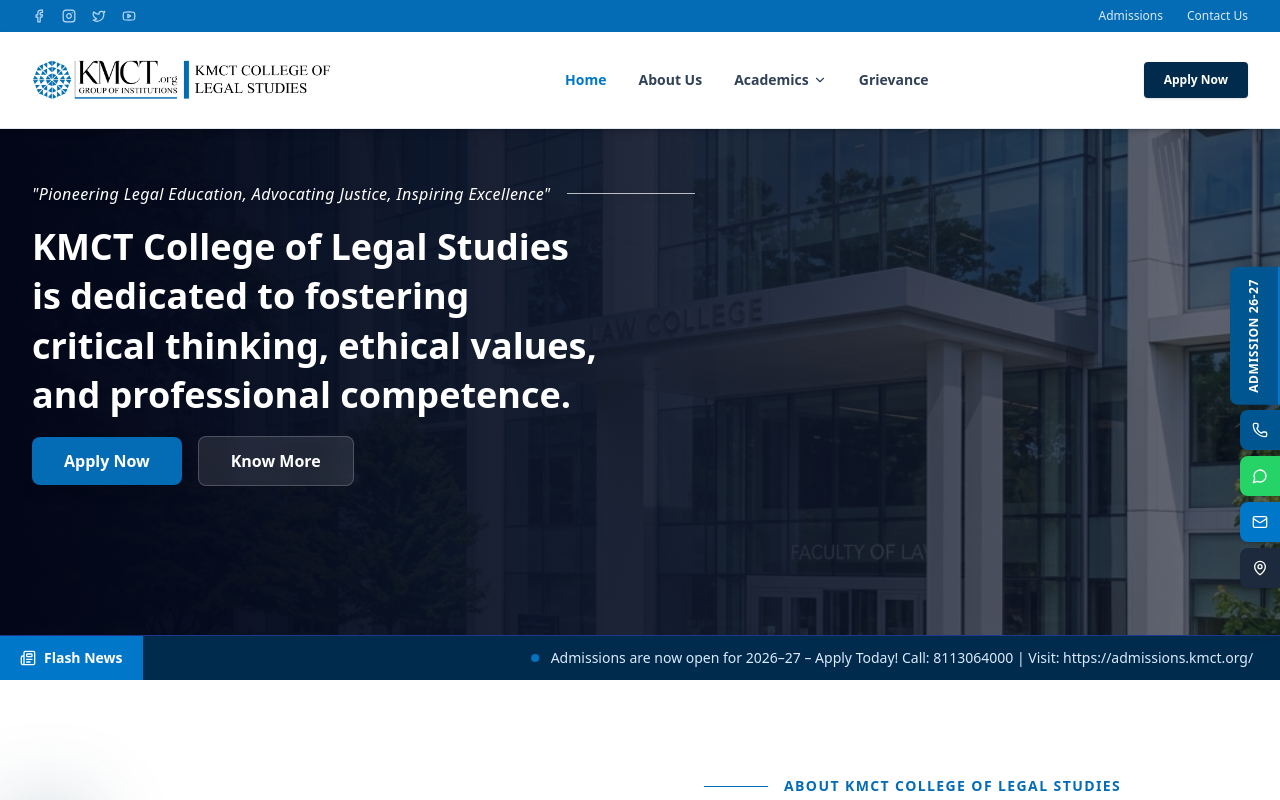
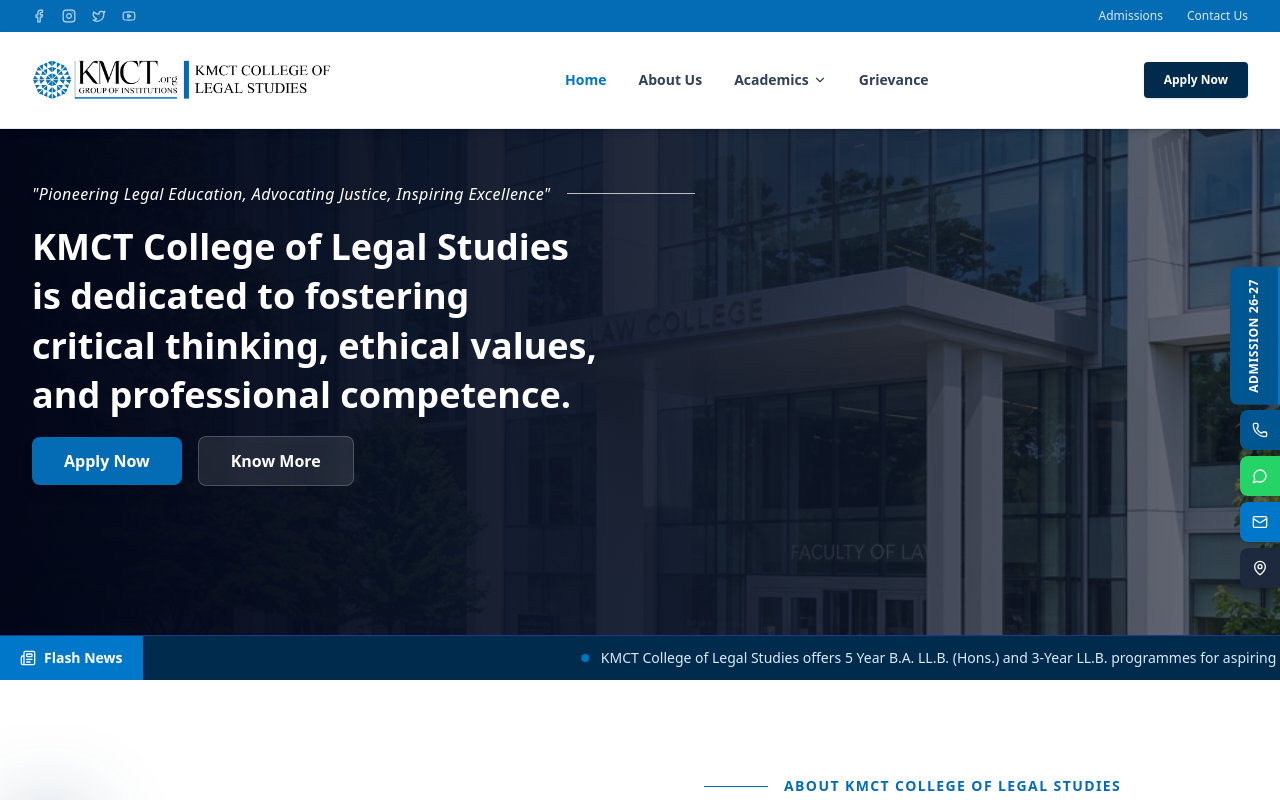
Before and after one commit to KMCT-DEV-TEAM/KLC-KSD, a Next.js app in the folder frontend/: page / in a window 1280 px wide. Shown: the top 800 px of the page. Built offline with nearby package versions, Linux system fonts and the light colour scheme.

Commit message:
floating action data enters

```diff
--- a/frontend/app/(home)/components/HeroSection.jsx
+++ b/frontend/app/(home)/components/HeroSection.jsx
@@ -68,7 +68,7 @@
         <div className="flex-1 py-3 px-6 overflow-hidden flex items-center bg-secondary">
           <div className="animate-marquee whitespace-nowrap flex items-center gap-3 text-blue-100 font-medium">
             <span className="w-2 h-2 rounded-full bg-[#0077c8] inline-block animate-pulse" />
-            <span>Admissions are now open for 2026–27 – Apply Today! Call: 8113064000 | Visit: https://admissions.kmct.org/</span>
+            <span>KMCT College of Legal Studies offers 5 Year B.A. LL.B. (Hons.) and 3-Year LL.B. programmes for aspiring legal professionals</span>
           </div>
         </div>
       </div>
--- a/frontend/app/(home)/components/OurPrograms.jsx
+++ b/frontend/app/(home)/components/OurPrograms.jsx
@@ -33,7 +33,7 @@
           </div>
           <h2 className="text-3xl md:text-4xl font-bold text-slate-900 tracking-tight">Our Programs</h2>
           <p className="text-slate-600 text-sm">
-            Distinguished law degree curricula crafted to nurture analytical thinking and advocacy skills.
+            Distinguished law degree curriculum crafted to nurture analytical thinking and advocacy skills.
           </p>
         </div>
 
```
